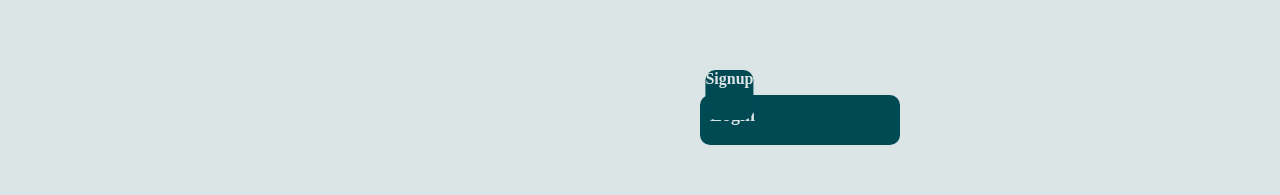
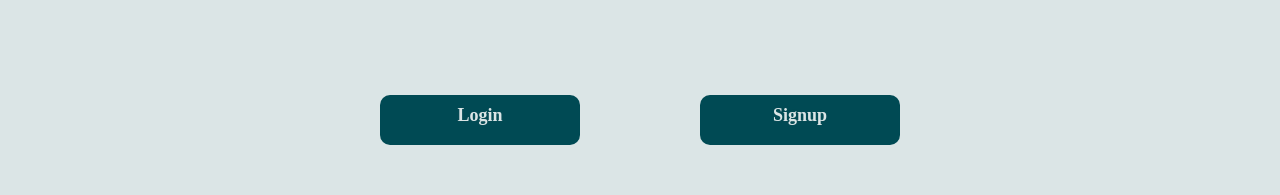
Before and after one commit to kangheemung/post_form_0131, a React (Create React App) app: page / in a window 1280 px wide. Shown: the part 305-500 px from the top of the page. Built offline with nearby package versions, Linux system fonts and the light colour scheme.

Commit message:
home_done

```diff
--- a/src/App.css
+++ b/src/App.css
@@ -312,29 +312,36 @@ a {
     left: 50%;
     transform: translate(-50%, -50%);
   }
-  width: 80%;
+  position: absolute;
+  top: 50%;
+  text-align: center;
+  left: 50%;
+  transform: translate(30%, 0%);
+  width: 30%;
   height: 50px;
-  transform: translate(30%, 0%);
-   /* パディングを一律に設定 */
-  text-align: center;
-  display: inline-block;
+  padding: 10px; /* パディングを適切な値に修正 */
+  max-width: 200px; /* ボタンの最大幅を設定 */
+  height: 50px; /* ボタンの高さを設定 */
   background-color: #004A54;
-  color: #DBE5E6;
-  font-weight: bolder;
+  color: #F0F3F3;
+  font-weight: bold;
+  font-size: large;
   border: none;
   outline: none;
   border-radius: 10px;
+  cursor: pointer;
 }
 .large-button_1:nth-child(2) {
   top: 50%; /* 上から50%の位置に配置 */
   left: 50%; /* 左から50%の位置に配置 */
-  transform: translate(50%, 50%); /* 要素の中央揃え */
+  transform: translate(30%, 50%); /* 要素の中央揃え */
 }
 .large-button_1 {
   position: absolute;
   top: 50%;
   left: 50%;
-  transform: translate(30%, 0%);
+  text-align: center;
+  transform: translate(-130%, 0%);
   width: 30%;
   height: 50px;
   padding: 10px; /* パディングを適切な値に修正 */
```
